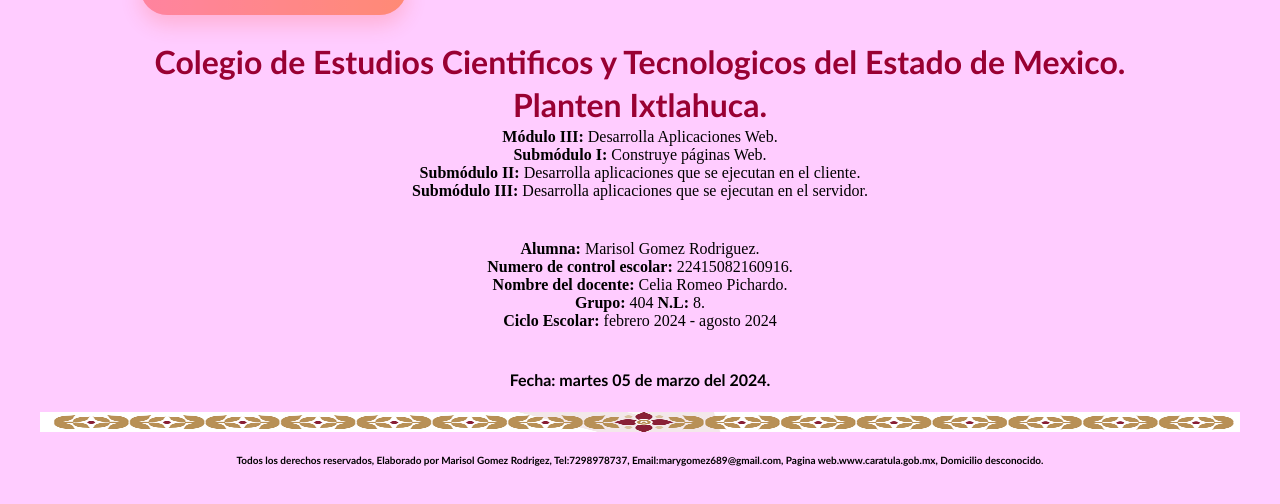
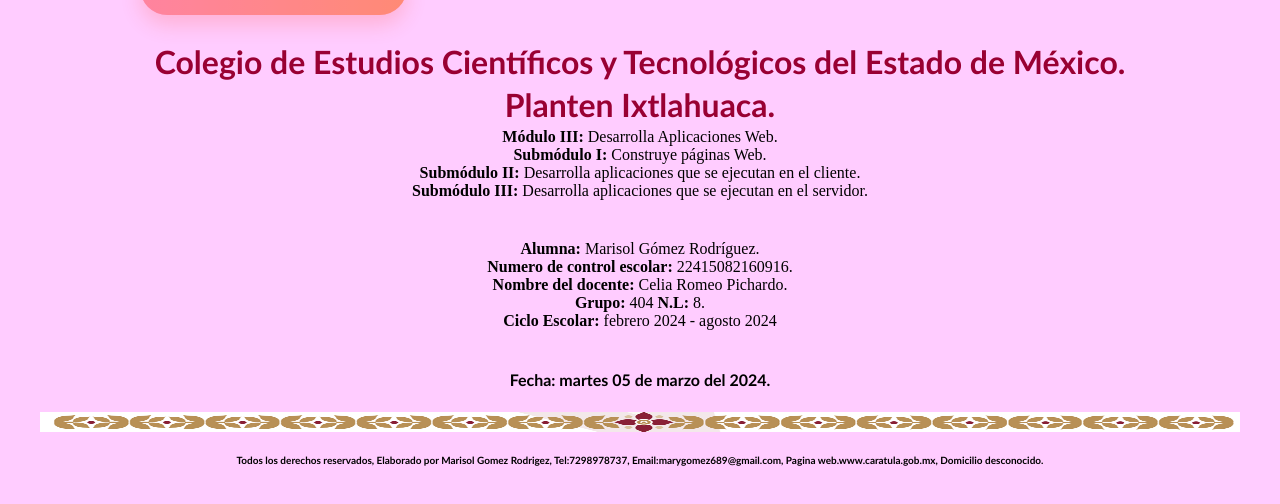
Before and after one commit to ChrisAnt23/mary-caratula, a plain HTML site: page index.html in a window 1280 px wide. Shown: the part 202-706 px from the top of the page. Drawn offline with Linux system fonts and the light colour scheme.

Commit message:
Update index.html

```diff
--- a/index.html
+++ b/index.html
@@ -27,11 +27,11 @@
         <br />
 <tr>
 <tr>
-<td><center><font size="6"><font face= "Calibri"><font color ="990033"><b>Colegio de Estudios Cientificos y Tecnologicos del Estado de Mexico.</b></font></font></font></center></td>
+<td><center><font size="6"><font face= "Calibri"><font color ="990033"><b>Colegio de Estudios Científicos y Tecnológicos del Estado de México.</b></font></font></font></center></td>
 
 
 <tr>
-<td><font size="6"><font face= "Calibri"><font color ="990033"><b><center> Planten Ixtlahuca.</center></b></font></font></font></td>
+<td><font size="6"><font face= "Calibri"><font color ="990033"><b><center> Planten Ixtlahuaca.</center></b></font></font></font></td>
 
 <tr>
 <td><center><b>Módulo III:</b> Desarrolla Aplicaciones Web.<br />
@@ -40,7 +40,7 @@
 <b>Submódulo III:</b> Desarrolla aplicaciones que se ejecutan en el servidor.<br /><br /><br /></center></td>
 
 <tr>
-<td><center><b>Alumna:</b> Marisol Gomez Rodriguez.<br />
+<td><center><b>Alumna:</b> Marisol Gómez Rodríguez.<br />
 <b>Numero de control escolar:</b> 22415082160916.<br />
 <b>Nombre del docente:</b> Celia Romeo Pichardo.<br />
 <b>Grupo:</b> 404                               <b>N.L:</b> 8.<br />
```
